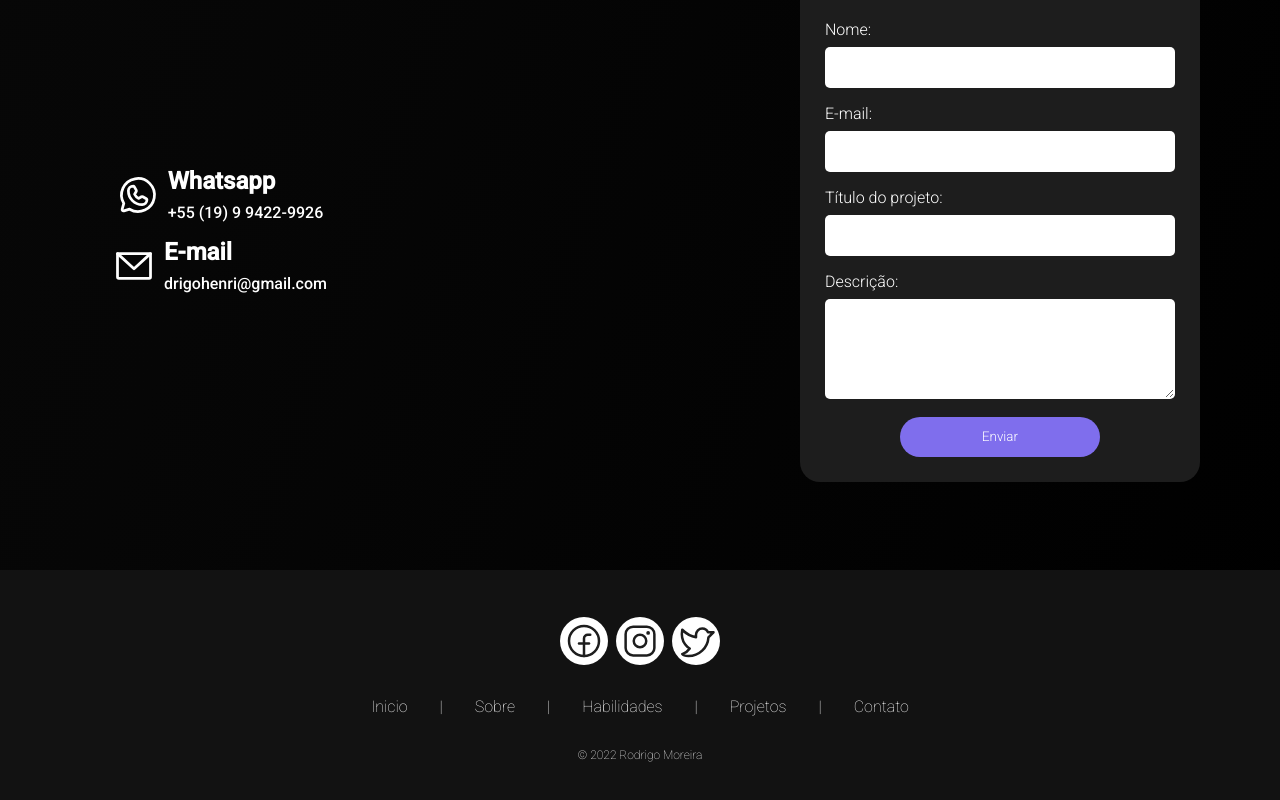
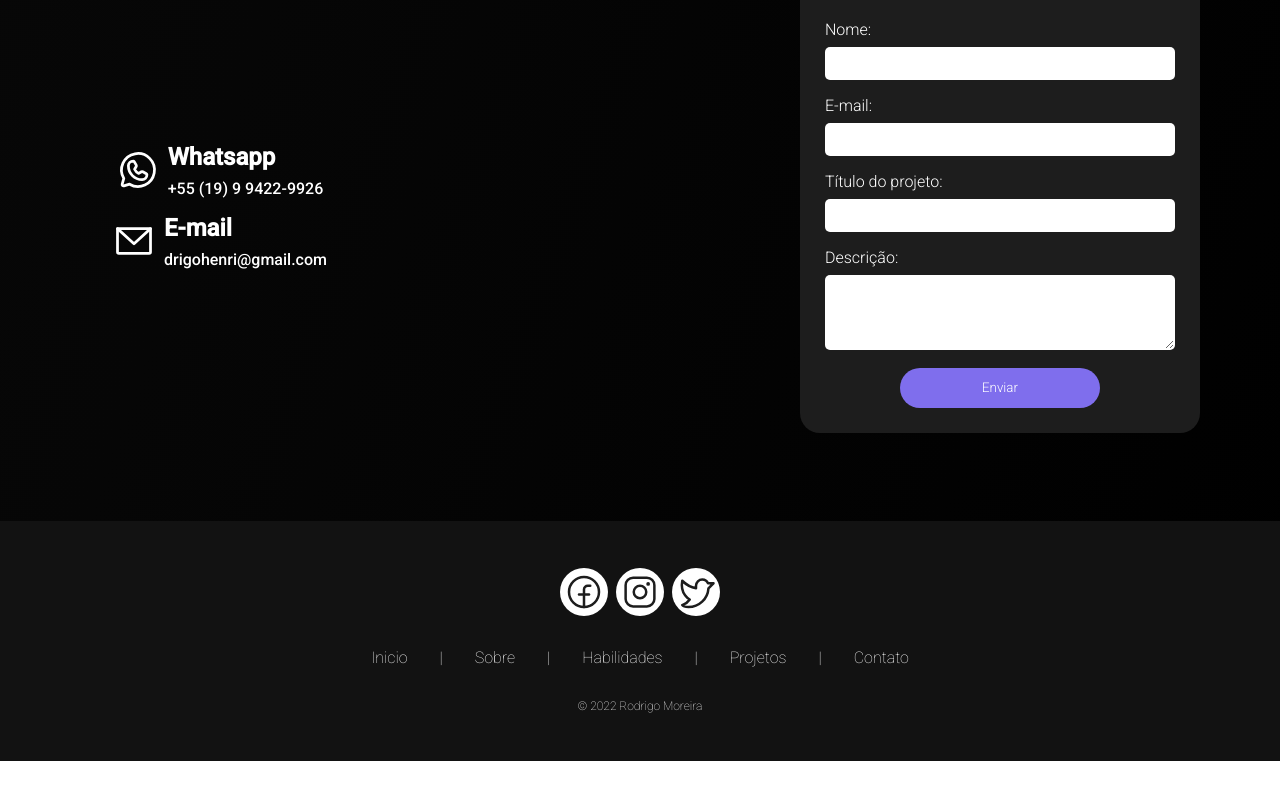
Before and after one commit to RodrigoHMoreira/myPortfolio, a Next.js app: page / in a window 1280 px wide. Shown: the part 2819-3619 px from the top of the page. After the commit the page ends 3580 px from the top, so only its background shows below. Built offline with nearby package versions, Linux system fonts and the light colour scheme.

Commit message:
adjust commit

```diff
--- a/components/Form/index.tsx
+++ b/components/Form/index.tsx
@@ -27,7 +27,7 @@ const Wrap = styled.form`
   textarea {
     background: var(--color);
     width: 100%;
-    padding: 0.75rem;
+    padding: 0.5rem;
     border: 1px solid transparent;
     border-radius: 5px;
   }
@@ -91,7 +91,7 @@ const Form = () => {
       <label>Título do projeto:</label>
       <input type="text" name="title" />
       <label>Descrição:</label>
-      <textarea style={{ height: "100px" }} name="descrition" />
+      <textarea style={{ height: "75px" }} name="descrition" />
       <div>
         <input id="submit" type="submit" value="Enviar" />
       </div>
```
